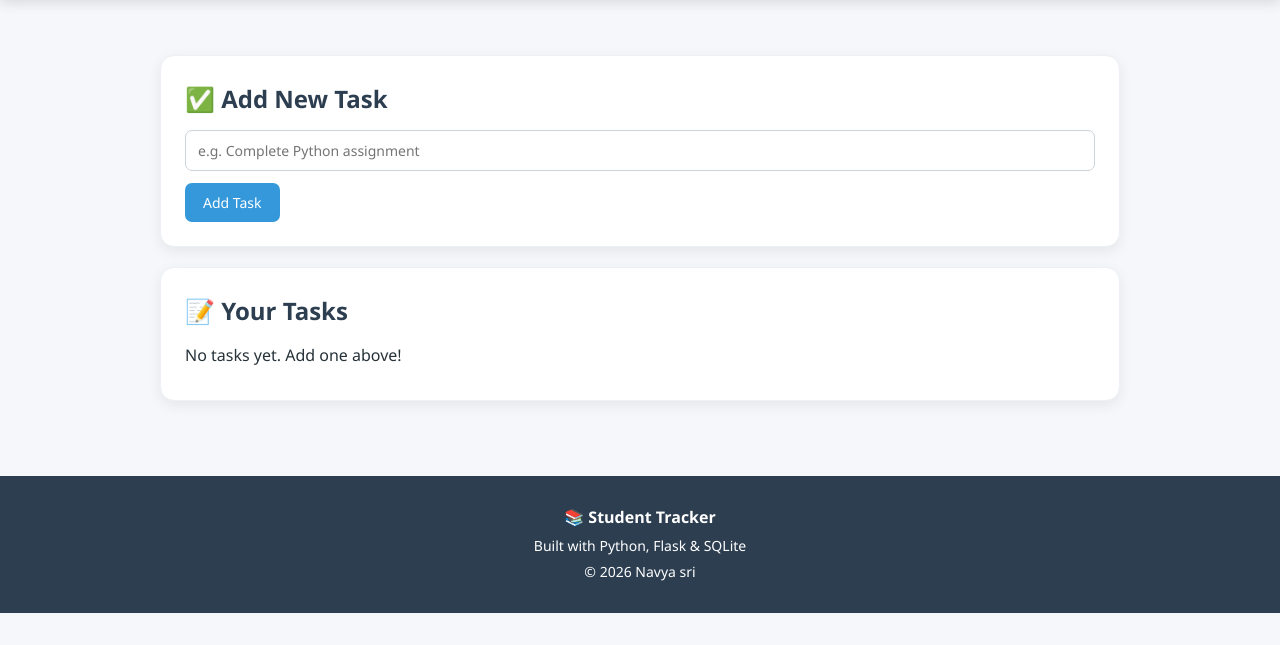
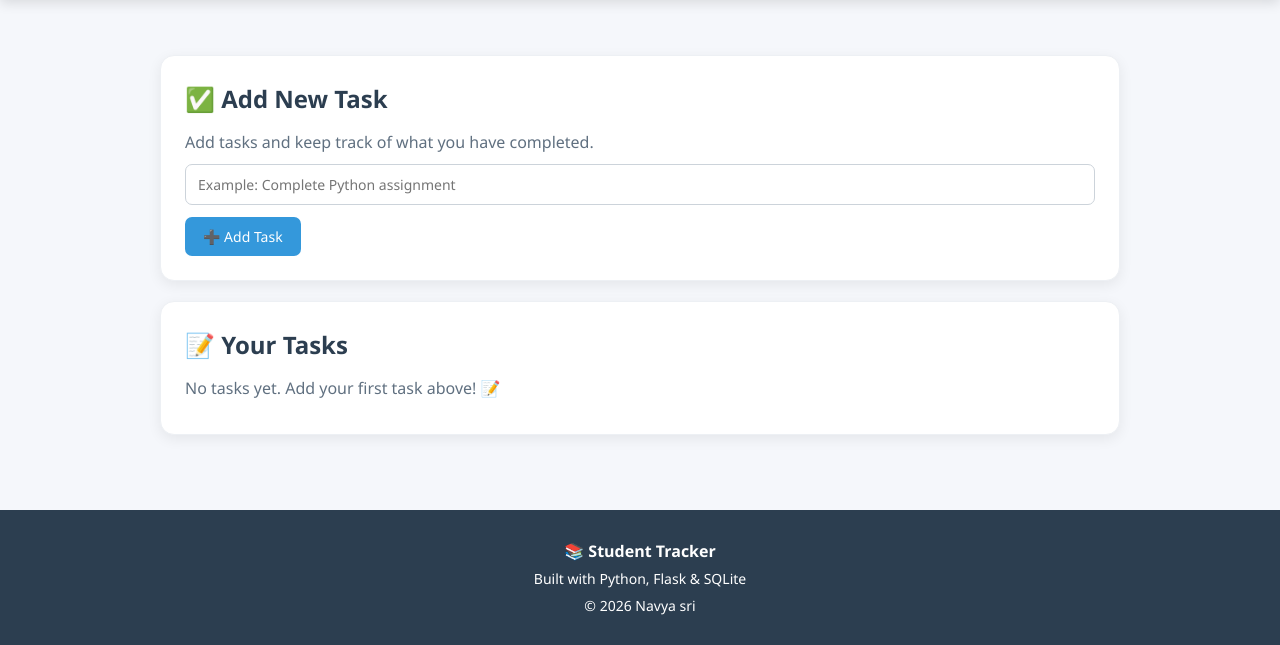
Before and after one commit to 24nn1a1270-source/student-study-health-tracker, a Flask app: template templates/todo.html in a window 1280 px wide. Shown: the part 78-723 px from the top of the page. Run offline with Flask 3, Linux system fonts and the light colour scheme; the template is opened without the code that fills it, so the values that code supplies are empty.

Commit message:
Improve todo list page

```diff
--- a/templates/todo.html
+++ b/templates/todo.html
@@ -1,30 +1,180 @@
 {% extends "base.html" %}
 
 {% block content %}
-    <div class="card">
+
+<div class="card todo-card">
+
     <h2>✅ Add New Task</h2>
+
+    <p class="page-description">
+        Add tasks and keep track of what you have completed.
+    </p>
+
     <form method="POST">
-            <input type="text" name="task" placeholder="e.g. Complete Python assignment" required>
-            <button type="submit" class="btn">Add Task</button>
+
+        <input
+            type="text"
+            name="task"
+            placeholder="Example: Complete Python assignment"
+            required
+        >
+
+        <button type="submit" class="btn">
+            ➕ Add Task
+        </button>
+
     </form>
+
 </div>
 
+
 <div class="card">
+
     <h2>📝 Your Tasks</h2>
+
     {% if tasks %}
+
+        <div class="task-list">
+
             {% for task in tasks %}
-                <p style="margin-bottom: 10px;">
+
+            <div class="task-item {% if task['done'] == 1 %}task-completed{% endif %}">
+
+                <div class="task-content">
+
                     {% if task['done'] == 1 %}
-                        <span style="text-decoration: line-through; color: gray;">{{ task['task'] }}</span> ✅
+
+                        <span class="task-text">
+                            {{ task['task'] }}
+                        </span>
+
+                        <span class="task-status">✅ Completed</span>
+
                     {% else %}
+
+                        <span class="task-text">
                             {{ task['task'] }}
-                        <a href="/todo/complete/{{ task['id'] }}" class="btn" style="padding: 4px 10px; font-size: 12px; margin-left: 10px;">Done</a>
+                        </span>
+
                     {% endif %}
-                    <a href="/todo/delete/{{ task['id'] }}" style="color: red; margin-left: 10px; font-size: 13px;">Delete</a>
+
+                </div>
+
+
+                <div class="task-actions">
+
+                    {% if task['done'] != 1 %}
+
+                        <a
+                            href="/todo/complete/{{ task['id'] }}"
+                            class="btn task-done-btn"
+                        >
+                            ✓ Done
+                        </a>
+
+                    {% endif %}
+
+                    <a
+                        href="/todo/delete/{{ task['id'] }}"
+                        class="delete-link"
+                    >
+                        🗑️ Delete
+                    </a>
+
+                </div>
+
+            </div>
+
+            {% endfor %}
+
+        </div>
+
+    {% else %}
+
+        <p class="empty-message">
+            No tasks yet. Add your first task above! 📝
         </p>
-            {% endfor %}
-        {% else %}
-            <p>No tasks yet. Add one above!</p>
+
     {% endif %}
+
 </div>
-{% endblock %}
+
+{% endblock %}/* To-do list */
+.todo-card {
+    max-width: 700px;
+    margin-left: auto;
+    margin-right: auto;
+}
+
+.task-list {
+    display: flex;
+    flex-direction: column;
+    gap: 12px;
+    margin-top: 15px;
+}
+
+.task-item {
+    display: flex;
+    justify-content: space-between;
+    align-items: center;
+    gap: 15px;
+    padding: 15px;
+    background: #f8fafc;
+    border: 1px solid #e6ebf0;
+    border-radius: 10px;
+}
+
+.task-content {
+    flex: 1;
+}
+
+.task-text {
+    font-weight: 600;
+    color: #2c3e50;
+}
+
+.task-status {
+    display: block;
+    margin-top: 4px;
+    font-size: 13px;
+    color: #607080;
+}
+
+.task-completed .task-text {
+    text-decoration: line-through;
+    color: #7f8c8d;
+}
+
+.task-actions {
+    display: flex;
+    align-items: center;
+    gap: 10px;
+}
+
+.task-done-btn {
+    padding: 6px 12px;
+    font-size: 13px;
+}
+
+.delete-link {
+    color: #e74c3c;
+    text-decoration: none;
+    font-size: 13px;
+    font-weight: 600;
+}
+
+.delete-link:hover {
+    color: #c0392b;
+}
+
+@media (max-width: 600px) {
+    .task-item {
+        align-items: flex-start;
+        flex-direction: column;
+    }
+
+    .task-actions {
+        width: 100%;
+        flex-wrap: wrap;
+    }
+}
```
Lines whose indentation alone changed are shown as unchanged.
